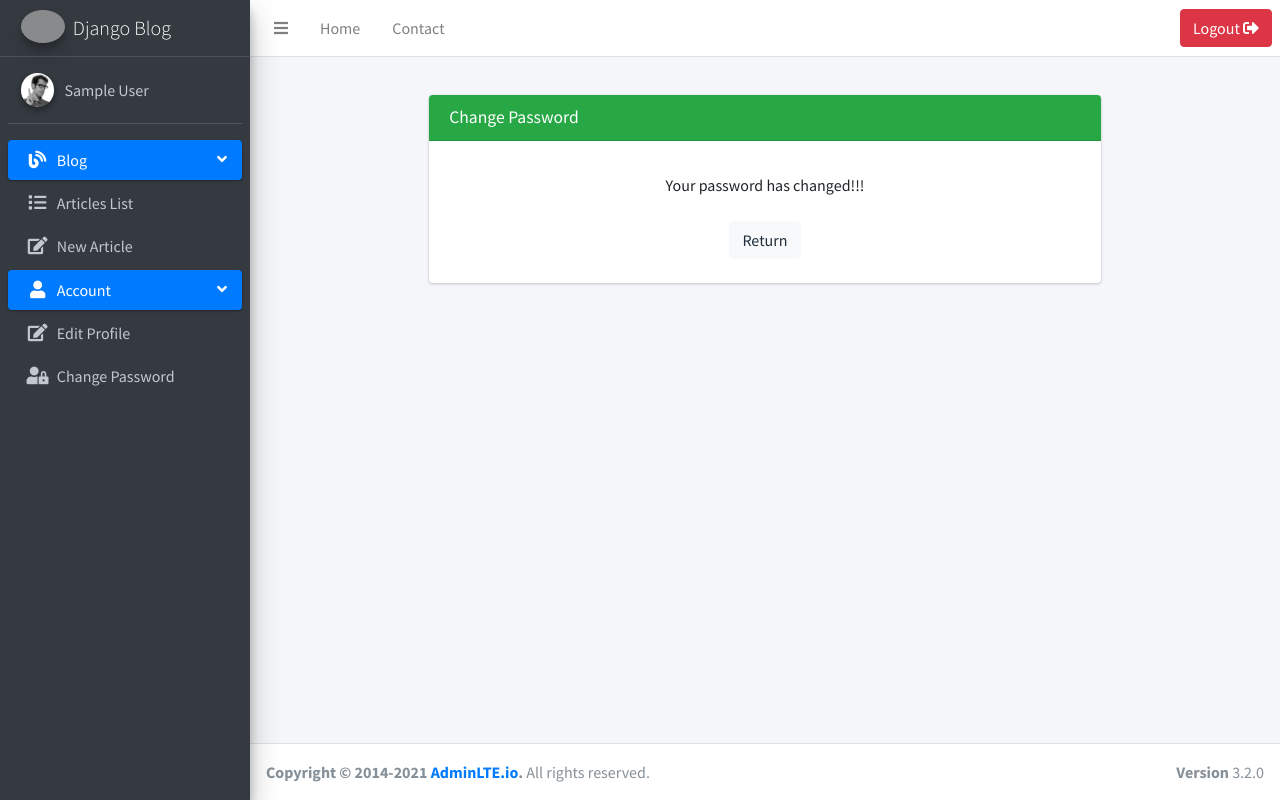
After one commit to AlirezaAbavi/DjangoBlog, a Django app: page /accounts/password_change/done/ in a window 1280 px wide. The commit adds this page. Run offline with Django 4.2, Linux system fonts and the light colour scheme; the visitor is signed in with stand-in values (Sample User, id 1); data comes from the database, SQL or seed files in the repository; data that the repository does not hold is empty; some libraries are stand-ins or nearby versions; grey boxes are pictures that could not be loaded.

Commit message:
add ChangePassword to AdminPanel

```diff
--- a/account/urls.py
+++ b/account/urls.py
@@ -6,6 +6,7 @@ from .views import (ArticleList,
                     ArticleUpdate,
                     ArticleDelete,
                     Login,
+                    PasswordChange,
                     Profile,
                     )
 
@@ -15,8 +16,8 @@ urlpatterns = [
     path('', ArticleList.as_view(), name='home'),
     path('login/', Login.as_view(), name='login'),
     path("logout/", views.LogoutView.as_view(), name="logout"),
-    # path("password_change/", views.PasswordChangeView.as_view(), name="password_change" ),
-    # path("password_change/done/", views.PasswordChangeDoneView.as_view(), name="password_change_done", ),
+    path("password_change/", PasswordChange.as_view(), name="password_change"),
+    path("password_change/done/", views.PasswordChangeDoneView.as_view(), name="password_change_done"),
     # path("password_reset/", views.PasswordResetView.as_view(), name="password_reset"),
     # path("password_reset/done/", views.PasswordResetDoneView.as_view(), name="password_reset_done", ),
     # path("reset/<uidb64>/<token>/", views.PasswordResetConfirmView.as_view(), name="password_reset_confirm", ),
--- a/account/views.py
+++ b/account/views.py
@@ -1,5 +1,5 @@
 from django.contrib.auth.mixins import LoginRequiredMixin
-from django.contrib.auth.views import LoginView
+from django.contrib.auth.views import LoginView, PasswordChangeView
 from django.urls import reverse_lazy
 from django.views.generic import ListView, CreateView, UpdateView, DeleteView
 
@@ -64,3 +64,7 @@ class Login(LoginView):
             return reverse_lazy("account:home")
         else:
             return reverse_lazy("account:profile")
+
+
+class PasswordChange(PasswordChangeView):
+    success_url = reverse_lazy("account:password_change_done")
--- a/templates/registration/article_confirm_delete.html
+++ b/templates/registration/article_confirm_delete.html
@@ -6,14 +6,14 @@
 {% endblock %}{% endblock %}
 
 {% block content %}
-    <div class="col-md-7">
+    <div class="col-md-8 text-center mx-auto">
         <div class="card card-danger">
             <div class="card-header">
                 <h3 class="card-title mb-0 float-left">Delete Article</h3>
             </div>
-            <div class="card-body">
+            <div class="card-body py-4">
                 <form method="post">{% csrf_token %}
-                    <p>Do you really want to delete this article? This process cannot be undone.</p>
+                    <p class="py-2">Do you really want to delete this article? This process cannot be undone.</p>
                     <a href="{% url 'account:home' %}"><button type="button" class="btn btn-light">Cancel</button></a>
                     <input type="submit" class="btn btn-danger" value="Delete">
                 </form>
--- /dev/null
+++ b/templates/registration/password_change_done.html
@@ -0,0 +1,20 @@
+{% extends 'registration/base.html' %}
+{% load crispy_forms_tags %}
+
+{% block title %}{% block title-meta %}
+
+{% endblock %}{% endblock %}
+
+{% block content %}
+    <div class="col-md-8 text-center mx-auto">
+        <div class="card card-success">
+            <div class="card-header">
+                <h3 class="card-title mb-0 float-left">Change Password</h3>
+            </div>
+            <div class="card-body py-4">
+                    <p class="py-2">Your password has changed!!!</p>
+                    <a href="{% url 'account:profile' %}"><button type="button" class="btn btn-light">Return</button></a>
+            </div>
+        </div>
+    </div>
+{% endblock %}
--- a/templates/registration/sidebar.html
+++ b/templates/registration/sidebar.html
@@ -41,7 +41,7 @@
                 <!-- Add icons to the links using the .nav-icon class
                      with font-awesome or any other icon font library -->
                 {% if user.is_superuser or user.is_staff or user.is_author %}
-                    <li class="nav-item">
+                    <li class="nav-item menu-open">
                         <a href="#" class="nav-link active">
                             <i class="nav-icon fas fa-blog"></i>
                             <p>
@@ -65,7 +65,7 @@
                         </ul>
                     </li>
                 {% endif %}
-                <li class="nav-item">
+                <li class="nav-item {% if not user.is_superuser or not user.is_staff or not user.is_author %}menu-open{% endif %}">
                     <a href="#" class="nav-link active">
                         <i class="nav-icon fas fa-user"></i>
                         <p>
@@ -75,9 +75,17 @@
                     </a>
                     <ul class="nav nav-treeview">
                         <li class="nav-item">
-                            <a href="{% url 'account:profile' %}" class="nav-link {% if request.resolver_match.url_name == 'profile' %}active{% endif %}">
+                            <a href="{% url 'account:profile' %}"
+                               class="nav-link {% if request.resolver_match.url_name == 'profile' %}active{% endif %}">
                                 <i class="nav-icon fa fa-edit nav-icon"></i>
                                 <p>Edit Profile</p>
+                            </a>
+                        </li>
+                        <li class="nav-item">
+                            <a href="{% url 'account:password_change' %}"
+                               class="nav-link {% if request.resolver_match.url_name == 'password_change' %}active{% endif %}">
+                                <i class="nav-icon fa fa-user-lock nav-icon"></i>
+                                <p>Change Password</p>
                             </a>
                         </li>
                     </ul>
```
Also changed, not shown: templates/registration/password_change_form.html (added, +33 -0 lines).
